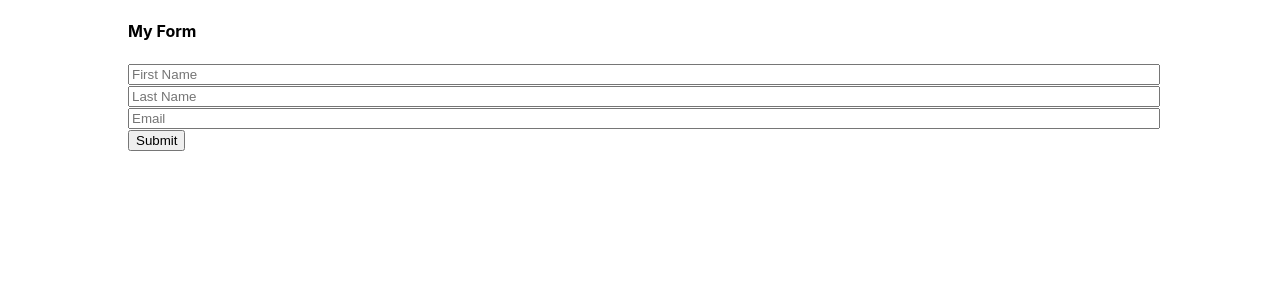
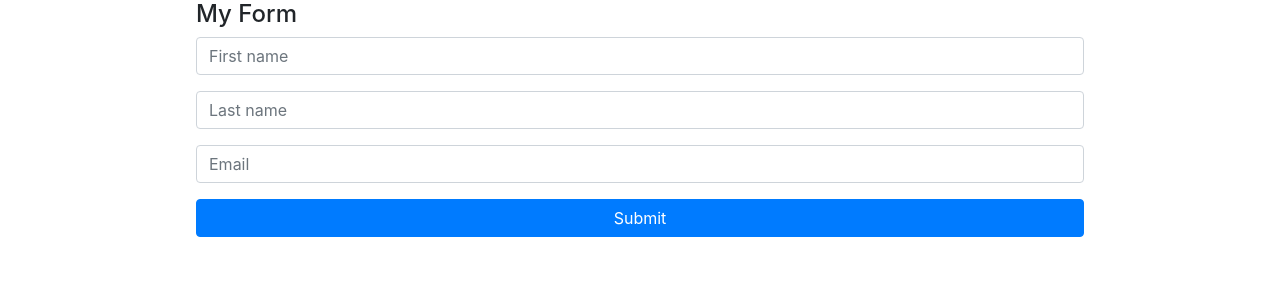
Before and after one commit to dorarad17/bd-front-end, a React (Create React App) app: page /#/ in a window 1280 px wide. Shown: the top 300 px of the page. Built offline with nearby package versions, Linux system fonts and the light colour scheme.

Commit message:
redoing of react-hook-form

```diff
--- a/package.json
+++ b/package.json
@@ -3,9 +3,11 @@
   "version": "0.1.0",
   "private": true,
   "dependencies": {
+    "@hookform/error-message": "0.0.5",
     "@testing-library/jest-dom": "^5.11.6",
     "@testing-library/react": "^11.2.2",
     "@testing-library/user-event": "^12.2.2",
+    "bootstrap": "^4.5.3",
     "react": "^17.0.1",
     "react-dom": "^17.0.1",
     "react-hook-form": "^6.12.1",
--- a/src/components/Signup/Signup.js
+++ b/src/components/Signup/Signup.js
@@ -1,6 +1,7 @@
 import React from "react";
 import { useForm } from "react-hook-form";
-import isEmail from "validator/lib/isEmail";
+import { ErrorMessage } from "@hookform/error-message";
+import "bootstrap/dist/css/bootstrap.css";
 
 const styles = {
   container: {
@@ -14,7 +15,7 @@ const styles = {
 
 function Signup() {
   const { register, handleSubmit, errors, formState } = useForm({
-    mode: "onBlur",
+    mode: "onSubmit",
   });
 
   function onSubmit(data) {
@@ -22,40 +23,72 @@ function Signup() {
   }
 
   return (
+    <div className="container">
       <div style={styles.container}>
         <h4>My Form</h4>
         <form onSubmit={handleSubmit(onSubmit)}>
+          <div className="form-group">
             <input
-          name="firstname"
+              name="firstName"
+              placeholder="First name"
+              className={`form-control ${errors.firstName ? "is-invalid" : ""}`}
               ref={register({
-            required: true,
-            pattern: /^[A-Za-z]+$/i,
+                required: "First name is required",
               })}
-          style={{ ...styles.input, borderColor: errors.firstname && "red" }}
-          placeholder="First Name"
             />
+            <ErrorMessage
+              className="invalid-feedback"
+              name="firstName"
+              as="div"
+              errors={errors}
+            />
+          </div>
+          <div className="form-group">
             <input
-          name="lastname"
+              name="lastName"
+              placeholder="Last name"
+              className={`form-control ${errors.lastName ? "is-invalid" : ""}`}
               ref={register({
-            required: true,
-            pattern: /^[A-Za-z]+$/i,
+                required: "Last name is required",
               })}
-          style={{ ...styles.input, borderColor: errors.lastname && "red" }}
-          placeholder="Last Name"
             />
+            <ErrorMessage
+              className="invalid-feedback"
+              name="lastName"
+              as="div"
+              errors={errors}
+            />
+          </div>
+          <div className="form-group">
             <input
               name="email"
+              placeholder="Email"
+              className={`form-control ${errors.email ? "is-invalid" : ""}`}
               ref={register({
-            required: true,
-            validate: (input) => isEmail(input), // returns true if valid
+                required: "Email is required",
+                pattern: {
+                  value: /^[A-Z0-9._%+-]+@[A-Z0-9.-]+\.[A-Z]{2,4}$/i,
+                  message: "Invalid email address format",
+                },
               })}
-          style={{ ...styles.input, borderColor: errors.email && "red" }}
-          placeholder="Email"
             />
-        <button type="submit" disabled={formState.isSubmitting}>
+            <ErrorMessage
+              className="invalid-feedback"
+              name="email"
+              as="div"
+              errors={errors}
+            />
+          </div>
+
+          <button
+            className="btn btn-primary btn-block"
+            type="submit"
+            disabled={formState.isSubmitting}
+          >
             Submit
           </button>
         </form>
+      </div>
     </div>
   );
 }
```
Also changed, not shown: src/components/Signup/test.js (added, +69 -0 lines), 2 other files (tests, documents, lock files or other folders). Lines whose indentation alone changed are shown as unchanged.
